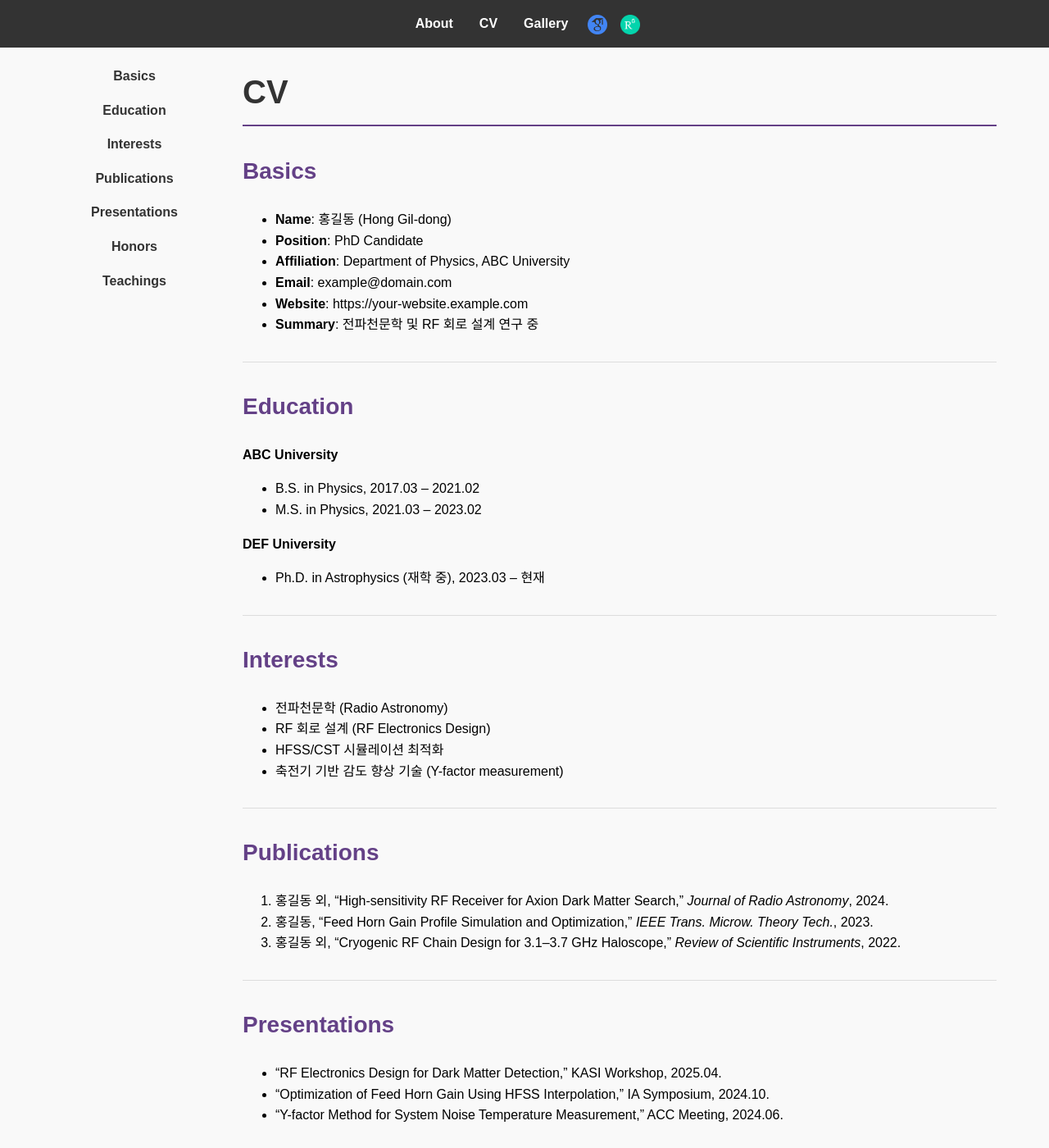
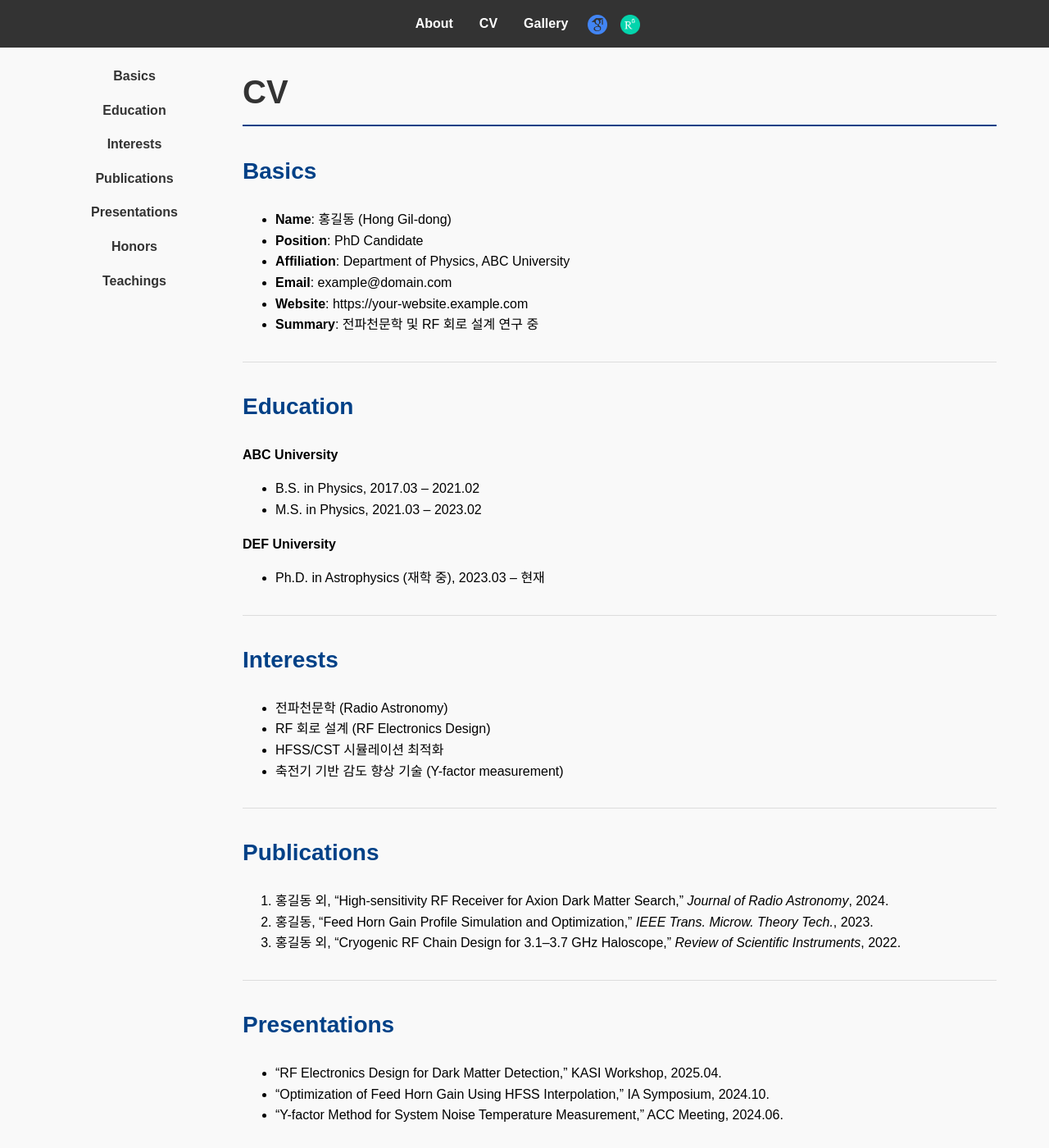
Before and after one commit to minsu-ko/minsu-ko.github.io, a Jekyll site: the page built from cv.md, in a window 1280 px wide and 1400 px high. Shown: the whole window at 82% size. Built offline with Jekyll 4.4.1, drawn with Linux system fonts in a browser that asks for light colours.

Commit message:
change color to KAIST, gallery edit

```diff
--- a/assets/css/style.css
+++ b/assets/css/style.css
@@ -179,7 +179,7 @@ footer {
 }
 
 .sidebar nav ul li a:hover {
-  color: rgb(100, 65, 135) !important; /* 보라색 강조 */
+  color: rgb(0, 65, 135) !important; /* 보라색 강조 */
 }
 
 .cv-content {
@@ -191,14 +191,14 @@ footer {
   margin-top: 0;
   font-size: 2.5rem;
   color: #333;
-  border-bottom: 2px solid rgb(100, 65, 135);
+  border-bottom: 2px solid rgb(0, 65, 135);
   padding-bottom: 0.5rem;
 }
 
 .cv-content h2 {
   margin-top: 2rem;
   font-size: 1.75rem;
-  color: rgb(100, 65, 135);
+  color: rgb(0, 65, 135);
 }
 
 .cv-content ul,
```
Also changed, not shown: _layouts/gallery.html (+8 -0 lines), gallery.md (+1 -3 lines).
